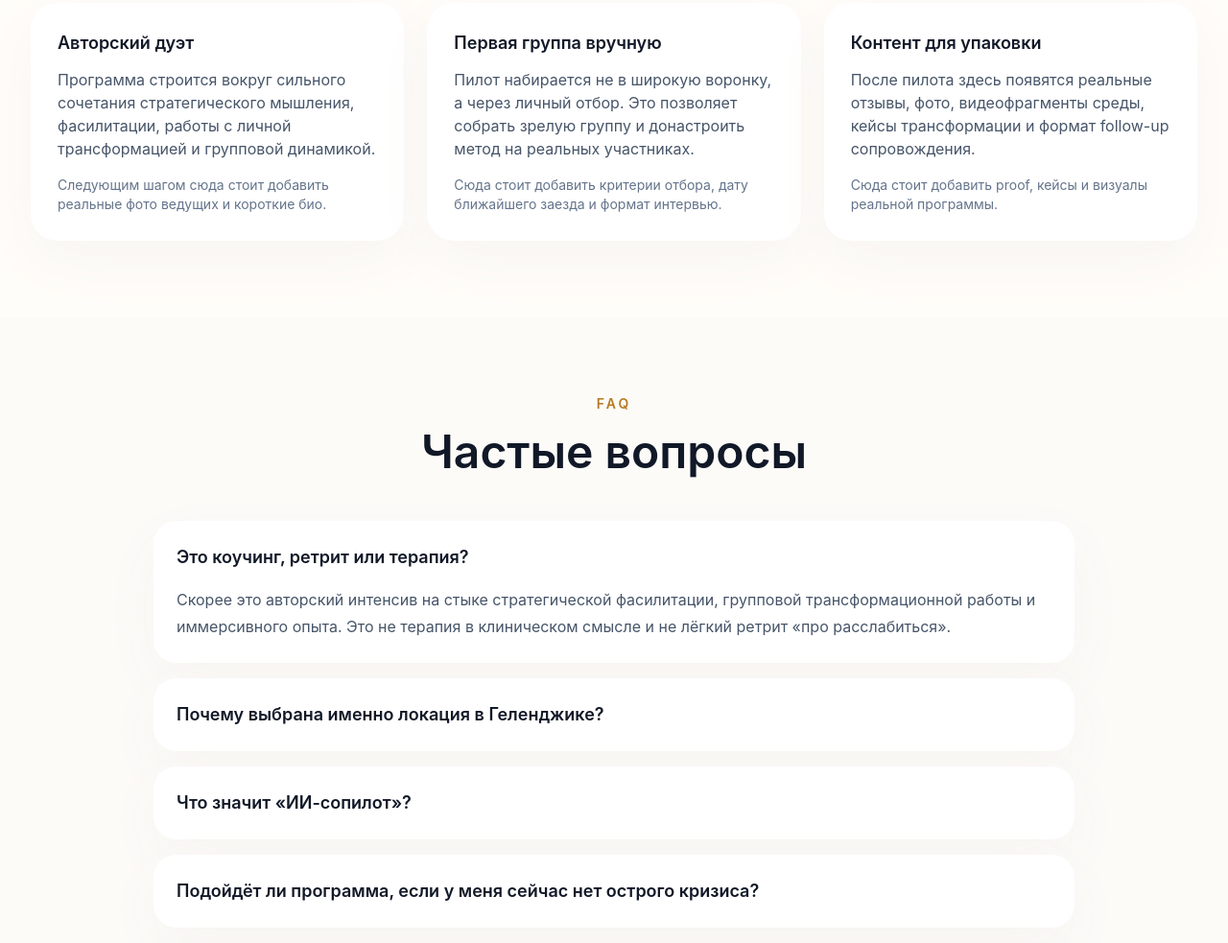
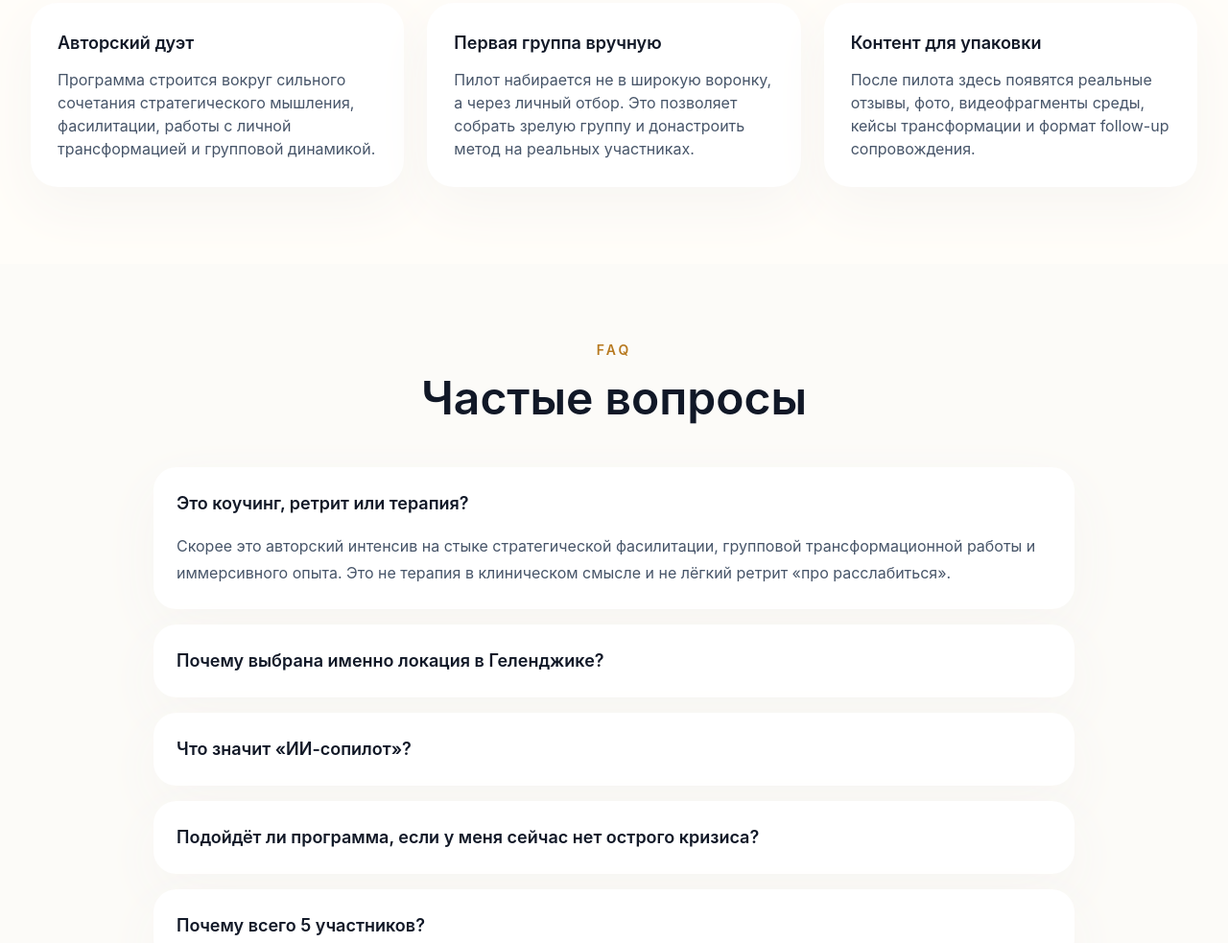
Before and after one commit to mike182277-dot/project-ya, a plain HTML site: page index.html in a window 1280 px wide. Shown: the part 6993-7976 px from the top of the page at 96% size. Drawn offline with nearby package versions, Linux system fonts and the light colour scheme.

Commit message:
Update index.html

```diff
--- a/index.html
+++ b/index.html
@@ -341,17 +341,17 @@
         <div class="rounded-[28px] bg-white p-7 shadow-soft">
           <div class="text-lg font-semibold">Авторский дуэт</div>
           <p class="mt-3 text-slate-600">Программа строится вокруг сильного сочетания стратегического мышления, фасилитации, работы с личной трансформацией и групповой динамикой.</p>
-          <p class="mt-4 text-sm text-slate-500">Следующим шагом сюда стоит добавить реальные фото ведущих и короткие био.</p>
+
         </div>
         <div class="rounded-[28px] bg-white p-7 shadow-soft">
           <div class="text-lg font-semibold">Первая группа вручную</div>
           <p class="mt-3 text-slate-600">Пилот набирается не в широкую воронку, а через личный отбор. Это позволяет собрать зрелую группу и донастроить метод на реальных участниках.</p>
-          <p class="mt-4 text-sm text-slate-500">Сюда стоит добавить критерии отбора, дату ближайшего заезда и формат интервью.</p>
+
         </div>
         <div class="rounded-[28px] bg-white p-7 shadow-soft">
           <div class="text-lg font-semibold">Контент для упаковки</div>
           <p class="mt-3 text-slate-600">После пилота здесь появятся реальные отзывы, фото, видеофрагменты среды, кейсы трансформации и формат follow-up сопровождения.</p>
-          <p class="mt-4 text-sm text-slate-500">Сюда стоит добавить proof, кейсы и визуалы реальной программы.</p>
+
         </div>
       </div>
     </div>
```
